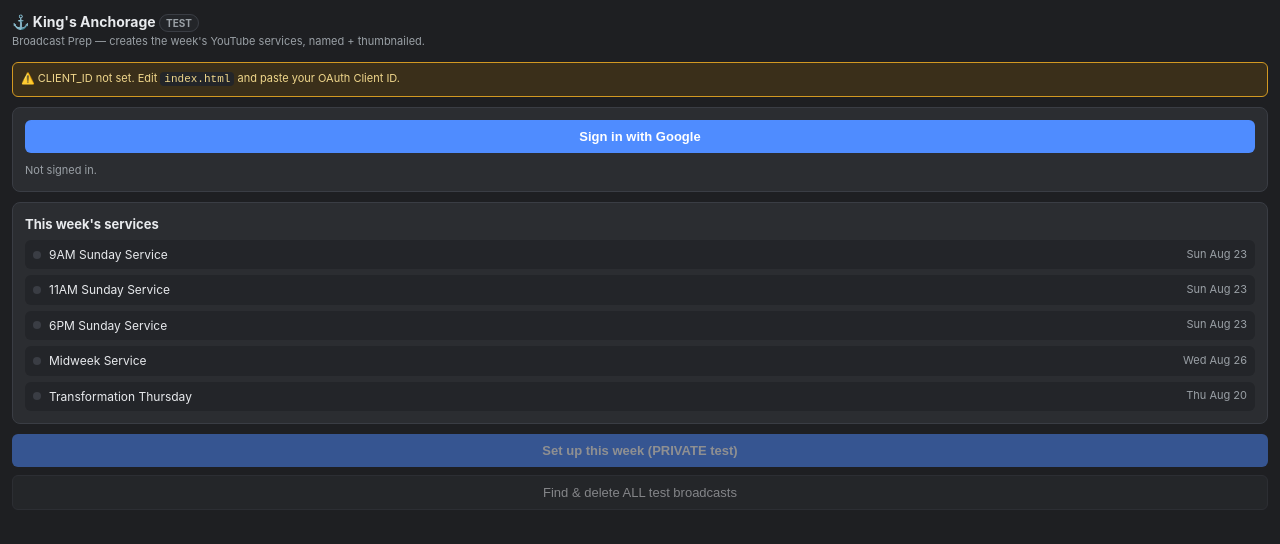
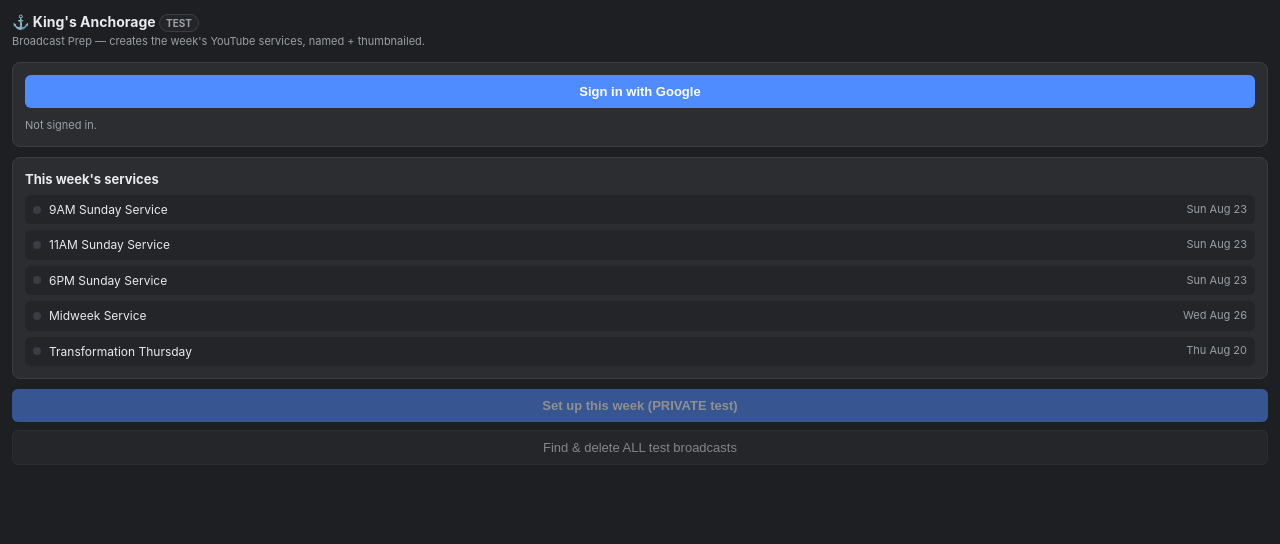
Before and after one commit to AwsomT/kings-anchorage-broadcast-prep, a plain HTML site: page index.html in a window 1280 px wide. Drawn offline with Linux system fonts and the light colour scheme.

Commit message:
Set OAuth Client ID in dock config
Co-Authored-By: Claude Opus 4.8 <noreply@anthropic.com>
Claude-Session: https://claude.ai/code/session_01MNN6VoArsL1CLvh5WxUGnP

```diff
--- a/index.html
+++ b/index.html
@@ -68,7 +68,7 @@
 /* ============================================================
    CONFIG — edit these two, then the services if needed.
    ============================================================ */
-const CLIENT_ID = "PASTE_YOUR_CLIENT_ID_HERE.apps.googleusercontent.com";
+const CLIENT_ID = "595109721804-50819qhgeobaup653pa70953ie7gom37.apps.googleusercontent.com";
 // Works at any host/path — localhost or a GitHub Pages sub-path. Register THIS exact
 // value (printed in the browser console on load) as an Authorized redirect URI.
 const REDIRECT_URI = window.location.origin + window.location.pathname;
```
